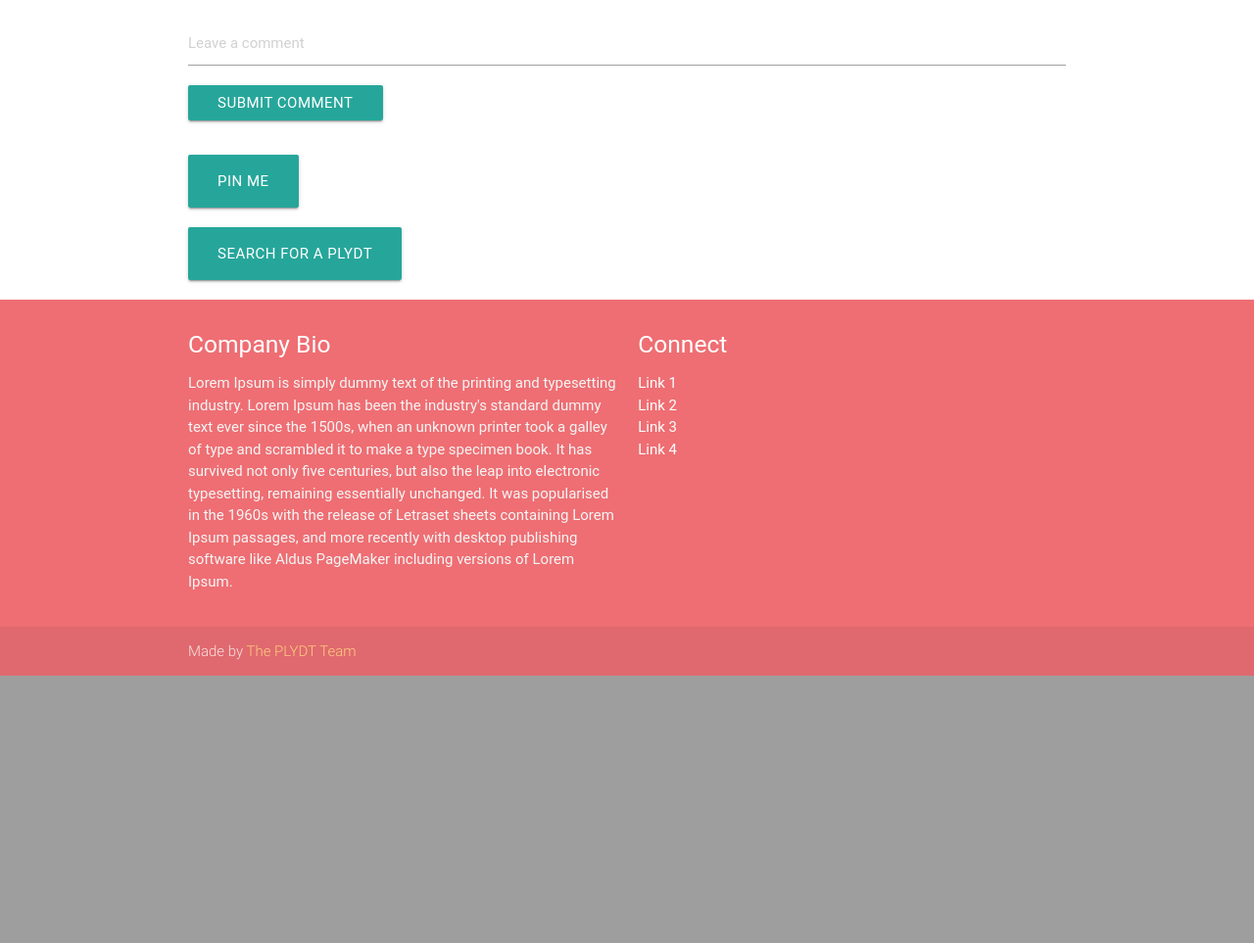
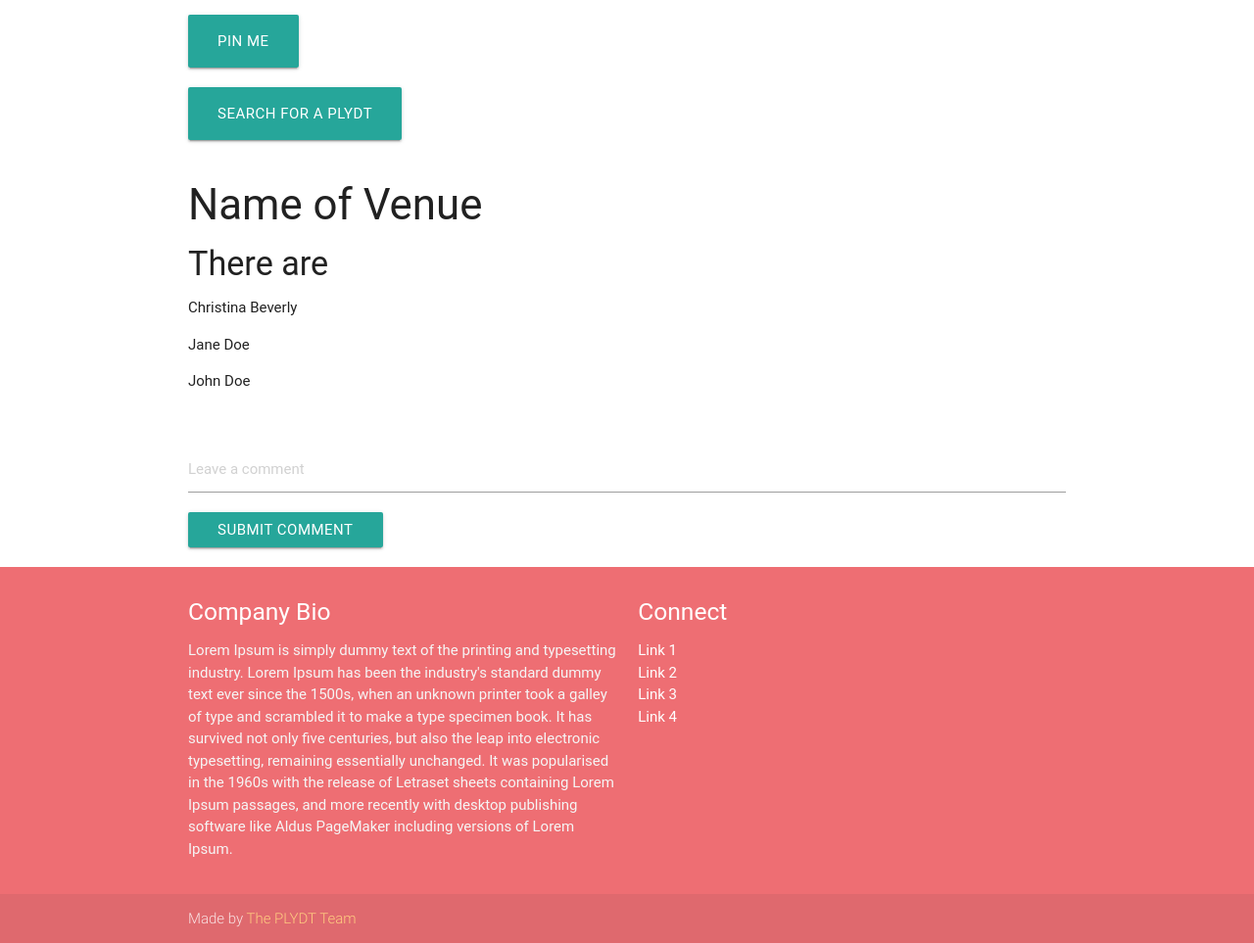
Before and after one commit to robbethencourt/PLYDT, a PHP site: page / in a window 1280 px wide. Shown: the part 464-1427 px from the top of the page at 98% size. Before the commit the page ends 1154 px from the top, so only its background shows below. Run offline with PHP 8.4, Linux system fonts and the light colour scheme; some libraries are stand-ins or nearby versions; some web fonts are replaced.

Commit message:
html structure for data pulled from google maps

```diff
--- a/assets/css/style.css
+++ b/assets/css/style.css
@@ -13,3 +13,8 @@ select {
     height: 400px;
     background-color: #CCC;
   }
+
+  #comments-display {
+  	height: 150px;
+  	overflow-y: scroll;
+  }
--- a/index.html
+++ b/index.html
@@ -28,30 +28,7 @@
 
     <div id="map"></div>
 
-  <!-- comment-display -->
-  <div class="comment-display-container">
-      <div class="container">
-        <div class="row">
-          <div class="col s12">
-            <div id="comment-display"></div>
-          </div>
-        </div>
-      </div>
-  </div>
 
-  <!-- comment input -->
-  <div class="container">
-      <div class="row">
-        <div class="col s12">
-          <div class="input-group">
-              <input type="text" class="form-control" id="comment-input" placeholder="Leave a comment">
-              <span class="input-group-btn">
-                <button class="bwaves-effect waves-light btn" id="comment-button" type="button">Submit comment</button>
-              </span>
-          </div><!-- /input-group -->
-        </div>
-      </div>
-  </div>
 
   <!-- Div with the initial buttons to be displayed on load -->
   <div class="section no-pad-bot">
@@ -125,6 +102,48 @@
 
     </div> <!-- closes the container -->
   </div> <!-- closes the section -->
+  </div>
+
+	<!-- venue modal -->
+	<div id="venue-modal">
+		<div class="container">
+		  	<div class="row">
+		  		<div class="col 12">
+		  			<h3 id="venue-name">Name of Venue</h3>
+		  			<h4>There are <span id="num-plydtrs"></span></h4>
+		  			<div id="plydtrs">
+		  				<p>Christina Beverly</p>
+		  				<p>Jane Doe</p>
+		  				<p>John Doe</p>
+		  			</div>
+		  		</div>
+		  	</div>
+
+	  	<!-- comment-display -->
+		  <div class="comment-display-container">
+		      <div class="container">
+		        <div class="row">
+		          <div class="col s12">
+		            <div id="comment-display"></div>
+		          </div>
+		        </div>
+		      </div>
+		  </div>
+		</div>
+	</div>
+
+	<!-- comment input -->
+  <div class="container">
+      <div class="row">
+        <div class="col s12">
+          <div class="input-group">
+              <input type="text" class="form-control" id="comment-input" placeholder="Leave a comment">
+              <span class="input-group-btn">
+                <button class="bwaves-effect waves-light btn" id="comment-button" type="button">Submit comment</button>
+              </span>
+          </div><!-- /input-group -->
+        </div>
+      </div>
   </div>
 
   <!-- Footer with Bio and Some links -->
@@ -204,7 +223,14 @@
           infowindow.setContent(place.name);
           infowindow.open(map, this);
         });
+
+        marker.addListener('click', function() {
+	    	map.setZoom(1);
+	    	map.setCenter(marker.getPosition());
+	  	});
       }
+
+
     </script>
 
   <script src="https://maps.googleapis.com/maps/api/js?key=AIzaSyDzM9tljgnEnncAeD4MYu_RuGLGW3G7dyE&libraries=places&callback=initMap" async defer></script>
```
